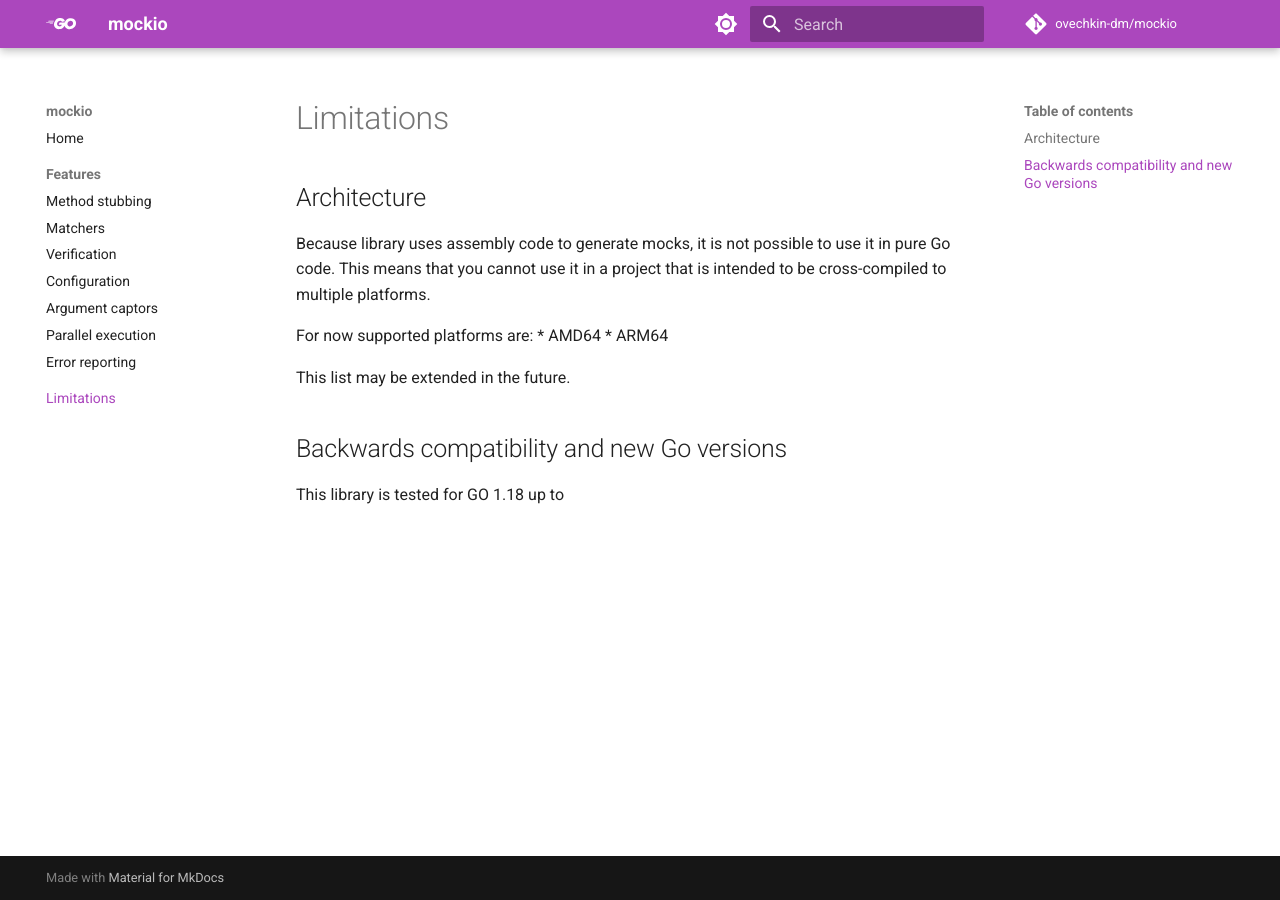
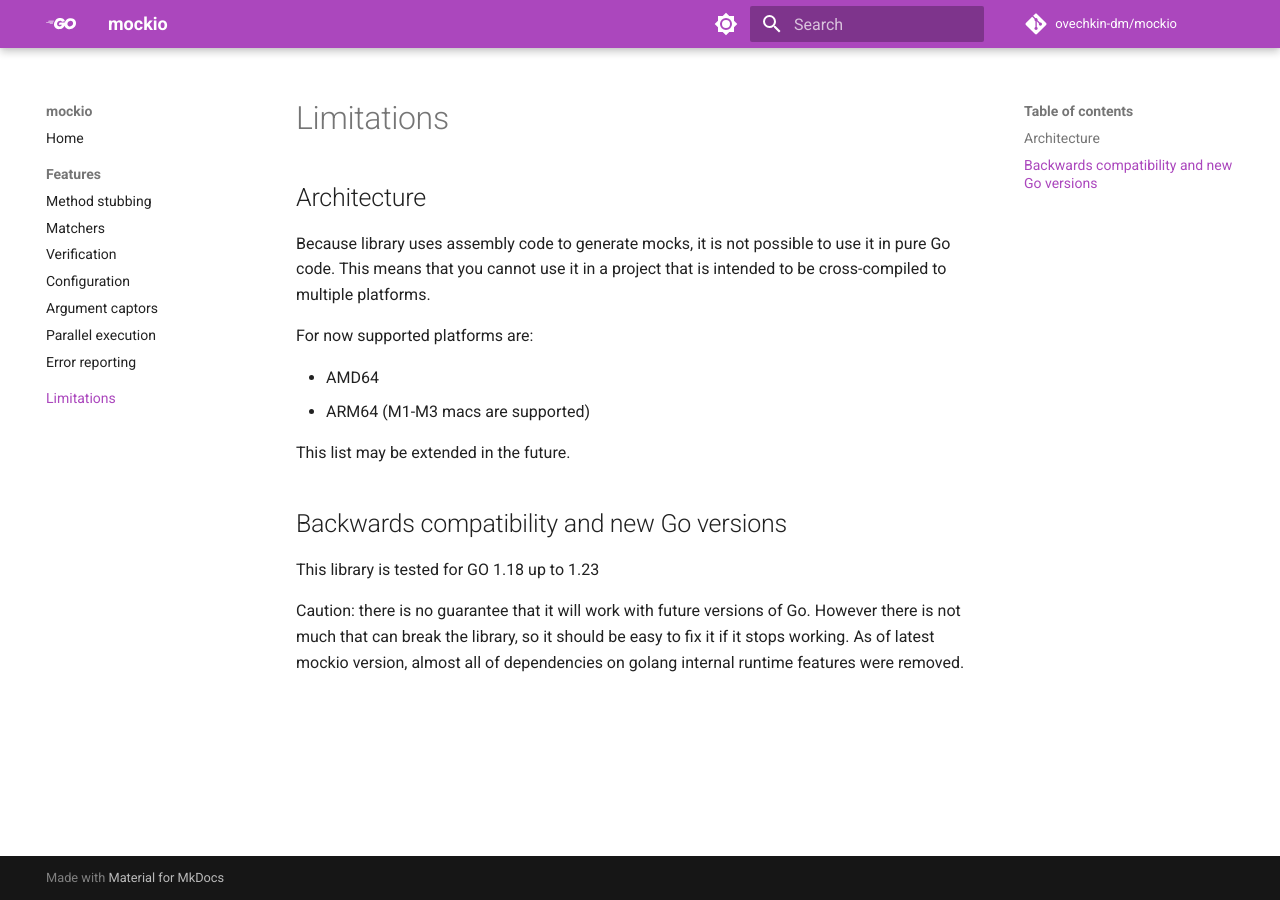
Before and after one commit to ovechkin-dm/mockio, an MkDocs documentation site: the page built from docs/limitations.md, in a window 1280 px wide. Built offline with MkDocs 1.6.1 and Material for MkDocs 9.7.7, drawn with Linux system fonts in a browser that asks for light colours; comment, search, counter and statistics services are not loaded.

Commit message:
add limitations

```diff
--- a/docs/limitations.md
+++ b/docs/limitations.md
@@ -6,11 +6,15 @@ Because library uses assembly code to generate mocks, it is not possible to use
 This means that you cannot use it in a project that is intended to be cross-compiled to multiple platforms.
 
 For now supported platforms are:
-* AMD64
-* ARM64
+
+- AMD64
+- ARM64 (M1-M3 macs are supported)
 
 This list may be extended in the future.
 
 ## Backwards compatibility and new Go versions
 
-This library is tested for GO 1.18 up to
+This library is tested for GO 1.18 up to 1.23
+
+Caution: there is no guarantee that it will work with future versions of Go.
+However there is not much that can break the library, so it should be easy to fix it if it stops working. As of latest mockio version, almost all of dependencies on golang internal runtime features were removed.
```
Also changed, not shown: 1 other file.
